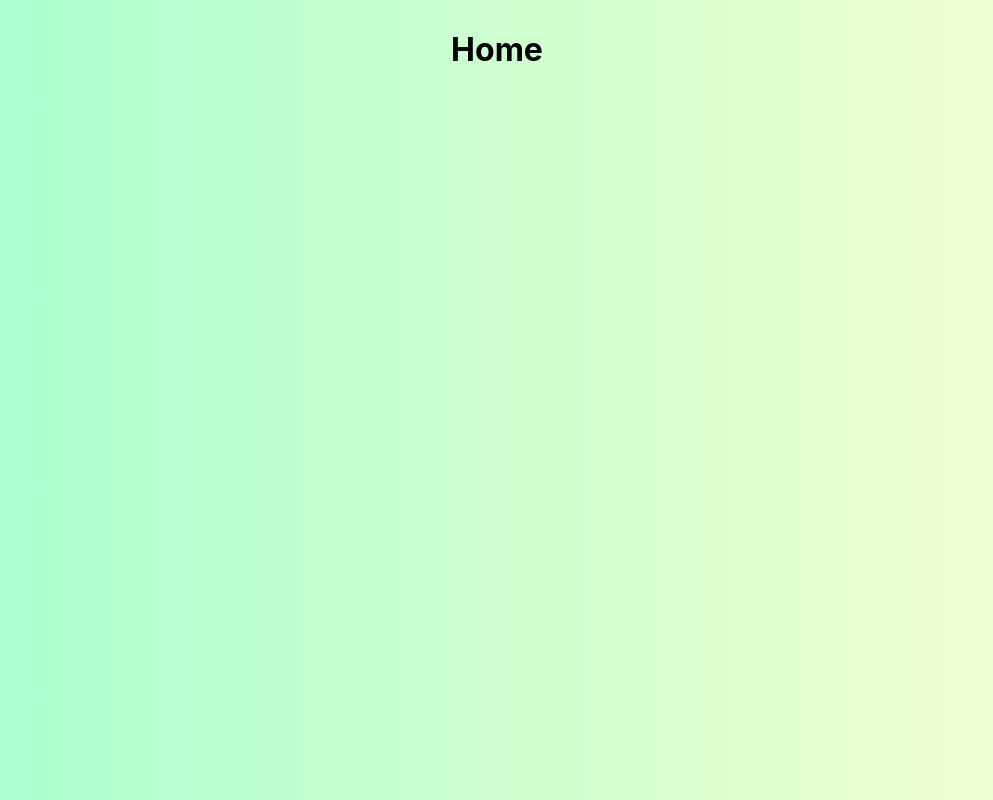
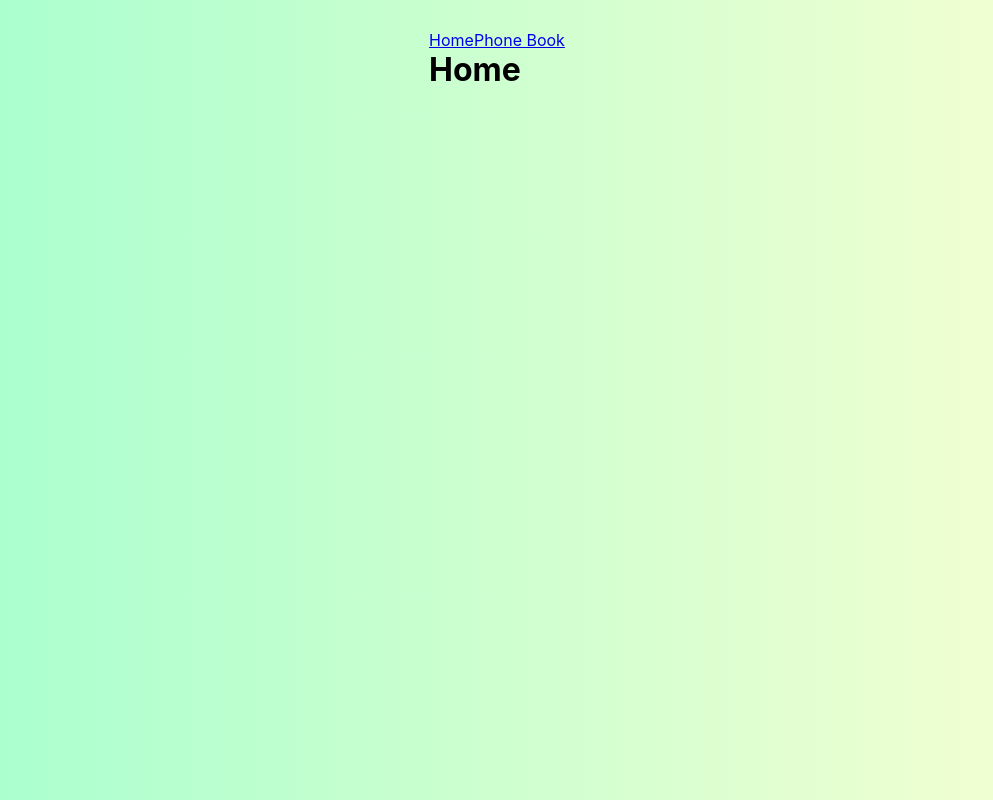
Before and after one commit to JurekZela/goit-react-hw-04-phonebook, a React (Create React App) app: page / in a window 1280 px wide. Shown: the whole page, without its empty margins (143-1136 px from the left). Built offline with nearby package versions, Linux system fonts and the light colour scheme.

Commit message:
Layout and Sidebar

```diff
--- a/src/components/App/App.jsx
+++ b/src/components/App/App.jsx
@@ -1,17 +1,18 @@
 import { lazy } from 'react';
 import { Route, Routes } from 'react-router-dom';
+import Layout from 'components/Layout/Layout.jsx';
 
 const HomePage = lazy(() => import('../../Pages/HomePage.jsx'));
 const PhoneBookPage = lazy(() => import('../../Pages/PhoneBookPage.jsx'));
 
-export const App = () => {
+export default function App () {
   return (
-    <div>
+    <Layout>
       <Routes>
       <Route path="/" element={<HomePage />} />
       <Route path="/phoneBook" element={<PhoneBookPage />} />
       <Route path="*" element={<div>Not Found</div>} />
     </Routes>
-    </div>
+    </Layout>
   );
 };
--- /dev/null
+++ b/src/components/Layout/Layout.jsx
@@ -0,0 +1,11 @@
+import { Suspense } from 'react';
+import Sidebar from 'components/Sidebar/Sidebar';
+
+export default function Layout({ children }) {
+  return (
+    <div>
+    <Sidebar />
+      <Suspense fallback={null}>{children}</Suspense>
+    </div>
+  );
+}
--- /dev/null
+++ b/src/components/Sidebar/Sidebar.jsx
@@ -0,0 +1,8 @@
+import { NavLink } from "react-router-dom";
+
+export default function Sidebar () {
+    return <div>
+        <NavLink to="/">Home</NavLink>
+        <NavLink to="/phoneBook">Phone Book</NavLink>
+    </div>
+};
--- a/src/index.js
+++ b/src/index.js
@@ -1,6 +1,6 @@
 import React from 'react';
 import ReactDOM from 'react-dom/client';
-import { App } from 'components/App/App.jsx';
+import App from 'components/App/App.jsx';
 import { GlobalStyled } from './GlobalStyled.js';
 import { BrowserRouter } from 'react-router-dom';
 
```
Also changed, not shown: 1 other file (tests, documents, lock files or other folders).
